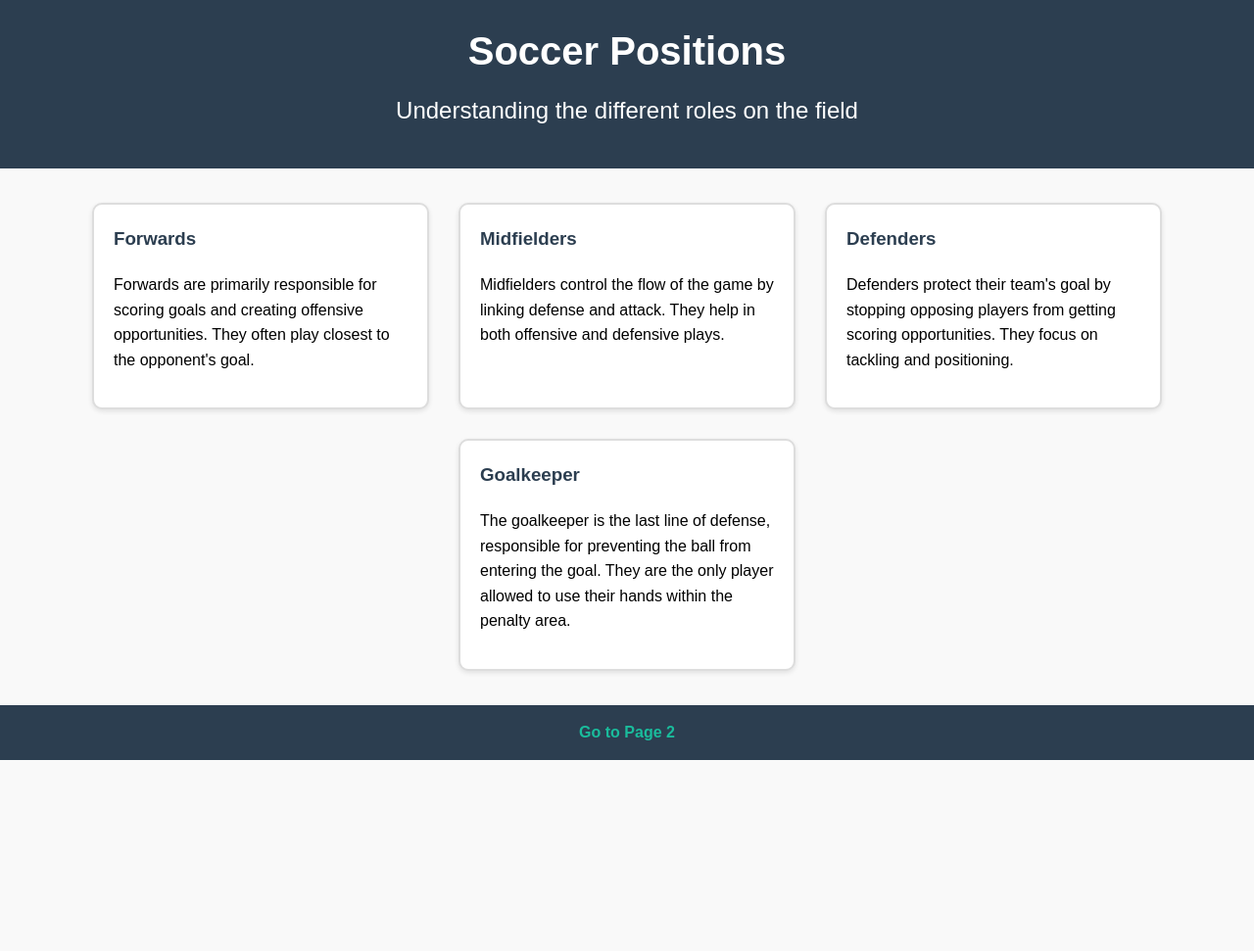
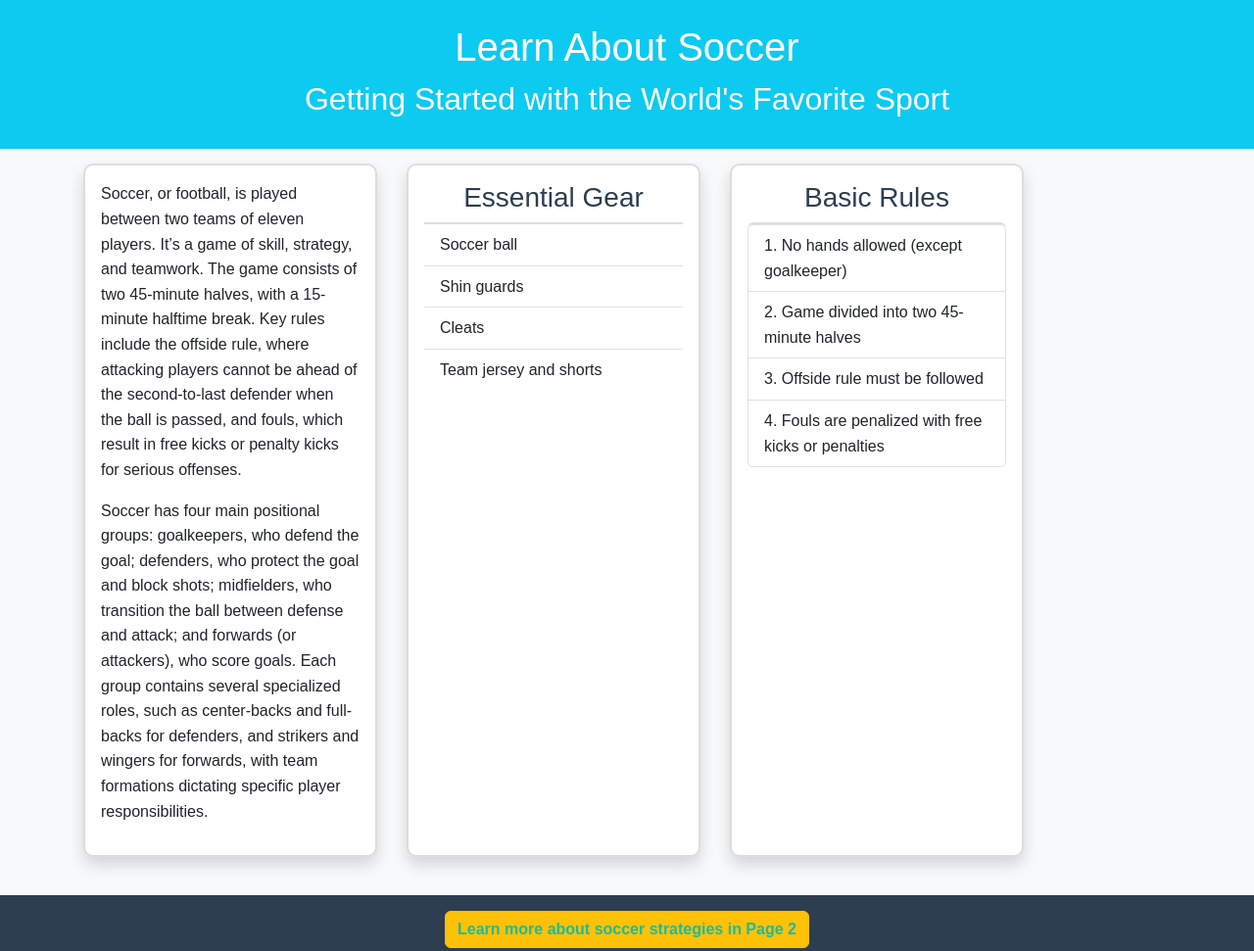
Before and after one commit to kennyhakazimana10/learnaboutsoccer, a plain HTML site: page index.html in a window 1280 px wide. Shown: the whole page at 98% size. Before the commit the page ends 800 px from the top, so only its background shows below. Drawn offline with nearby package versions, Linux system fonts and the light colour scheme.

Commit message:
Update index.html

```diff
--- a/index.html
+++ b/index.html
@@ -2,42 +2,63 @@
 <html lang="en">
 <head>
     <meta charset="UTF-8">
-    <title>Soccer Positions</title>
+    <meta name="viewport" content="width=device-width, initial-scale=1">
+    <title>Learn About Soccer</title>
+
+    <!-- Bootstrap CSS -->
+    <link href="https://cdn.jsdelivr.net/npm/bootstrap@5.3.8/dist/css/bootstrap.min.css"
+          rel="stylesheet"
+          integrity="sha384-sRIl4kxILFvY47J16cr9ZwB07vP4J8+LH7qKQnuqkuIAvNWLzeN8tE5YBujZqJLB"
+          crossorigin="anonymous">
+
+    <!-- Custom CSS -->
     <link rel="stylesheet" href="css/style.css">
 </head>
-<body>
+<body class="bg-light">
     <!-- Header Section -->
-    <header id="main-header">
-        <h1>Soccer Positions</h1>
-        <h2>Understanding the different roles on the field</h2>
+    <header id="main-header" class="text-center py-4 bg-info text-white">
+        <h1>Learn About Soccer</h1>
+        <h2>Getting Started with the World's Favorite Sport</h2>
     </header>
 
     <!-- Main Content -->
-    <main class="flex-container">
-        <section class="info-box">
-            <h3>Forwards</h3>
-            <p>Forwards are primarily responsible for scoring goals and creating offensive opportunities. They often play closest to the opponent's goal.</p>
-        </section>
+    <main class="container my-4">
+        <div class="row g-4">
+            <section class="col-md-4 info-box card p-3 shadow">
+                <p>Soccer, or football, is played between two teams of eleven players. It’s a game of skill, strategy, and teamwork. The game consists of two 45-minute halves, with a 15-minute halftime break. Key rules include the offside rule, where attacking players cannot be ahead of the second-to-last defender when the ball is passed, and fouls, which result in free kicks or penalty kicks for serious offenses.</p>
+                <p>Soccer has four main positional groups: goalkeepers, who defend the goal; defenders, who protect the goal and block shots; midfielders, who transition the ball between defense and attack; and forwards (or attackers), who score goals. Each group contains several specialized roles, such as center-backs and full-backs for defenders, and strikers and wingers for forwards, with team formations dictating specific player responsibilities.</p>
+            </section>
 
-        <section class="info-box">
-            <h3>Midfielders</h3>
-            <p>Midfielders control the flow of the game by linking defense and attack. They help in both offensive and defensive plays.</p>
-        </section>
+            <section class="col-md-4 info-box card p-3 shadow">
+                <h3 class="text-center">Essential Gear</h3>
+                <ul class="list-group list-group-flush">
+                    <li class="list-group-item">Soccer ball</li>
+                    <li class="list-group-item">Shin guards</li>
+                    <li class="list-group-item">Cleats</li>
+                    <li class="list-group-item">Team jersey and shorts</li>
+                </ul>
+            </section>
 
-        <section class="info-box">
-            <h3>Defenders</h3>
-            <p>Defenders protect their team's goal by stopping opposing players from getting scoring opportunities. They focus on tackling and positioning.</p>
-        </section>
-
-        <section class="info-box">
-            <h3>Goalkeeper</h3>
-            <p>The goalkeeper is the last line of defense, responsible for preventing the ball from entering the goal. They are the only player allowed to use their hands within the penalty area.</p>
-        </section>
+            <section class="col-md-4 info-box card p-3 shadow">
+                <h3 class="text-center">Basic Rules</h3>
+                <ol class="list-group list-group-numbered">
+                    <li class="list-group-item">No hands allowed (except goalkeeper)</li>
+                    <li class="list-group-item">Game divided into two 45-minute halves</li>
+                    <li class="list-group-item">Offside rule must be followed</li>
+                    <li class="list-group-item">Fouls are penalized with free kicks or penalties</li>
+                </ol>
+            </section>
+        </div>
     </main>
 
     <!-- Footer -->
-    <footer id="page-footer">
-        <a href="page2.html">Go to Page 2</a>
+    <footer id="page-footer" class="py-3 text-center">
+        <a href="page2.html" class="btn btn-warning">Learn more about soccer strategies in Page 2</a>
     </footer>
+
+    <!-- Bootstrap JS Bundle -->
+    <script src="https://cdn.jsdelivr.net/npm/bootstrap@5.3.8/dist/js/bootstrap.bundle.min.js"
+            integrity="sha384-FKyoEForCGlyvwx9Hj09JcYn3nv7wiPVlz7YYwJrWVcXK/BmnVDxM+D2scQbITxI"
+            crossorigin="anonymous"></script>
 </body>
 </html>
```
